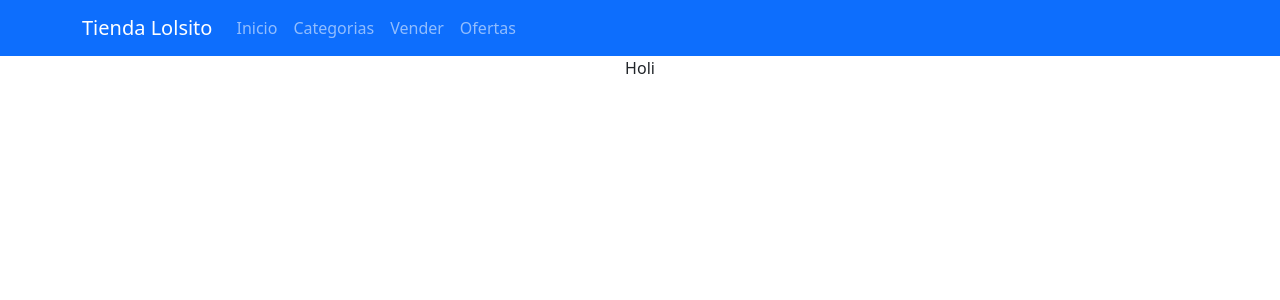
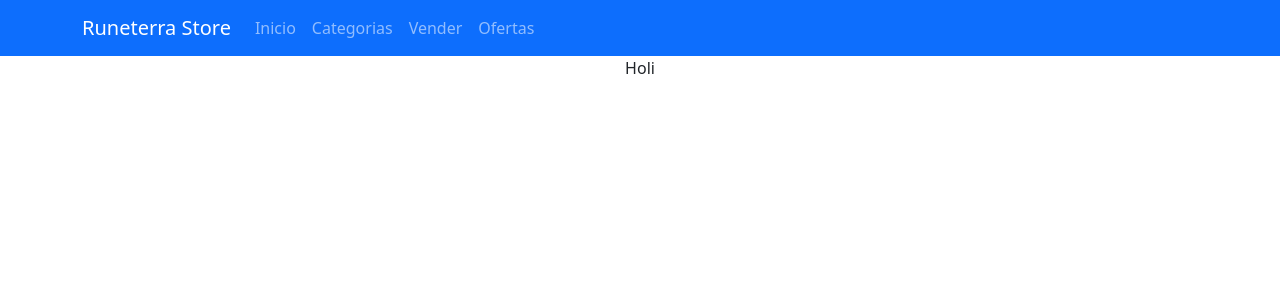
Before and after one commit to JuanGutierrez1/runeterra_store-gutierrez_jaques, a React (Create React App) app: page / in a window 1280 px wide. Shown: the top 300 px of the page. Built offline with nearby package versions, Linux system fonts and the light colour scheme.

Commit message:
Se cambio el nombre de la tienda

```diff
--- a/src/App.js
+++ b/src/App.js
@@ -8,7 +8,7 @@
     <>
     <NavBar
       list={[{title: 'Inicio'}, {title: 'Categorias'}, {title: 'Vender'}, {title: 'Ofertas'}]}
-      brand="Tienda Lolsito"
+      brand="Runeterra Store"
     />
     <div className="App">
       <label>Holi</label>
```
